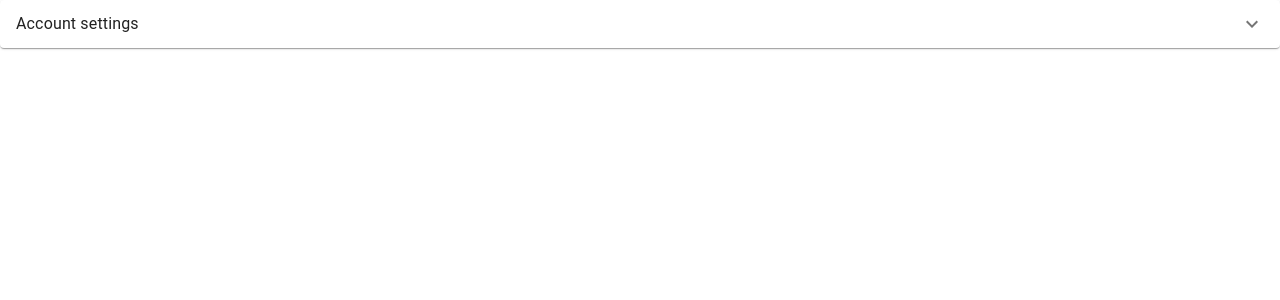
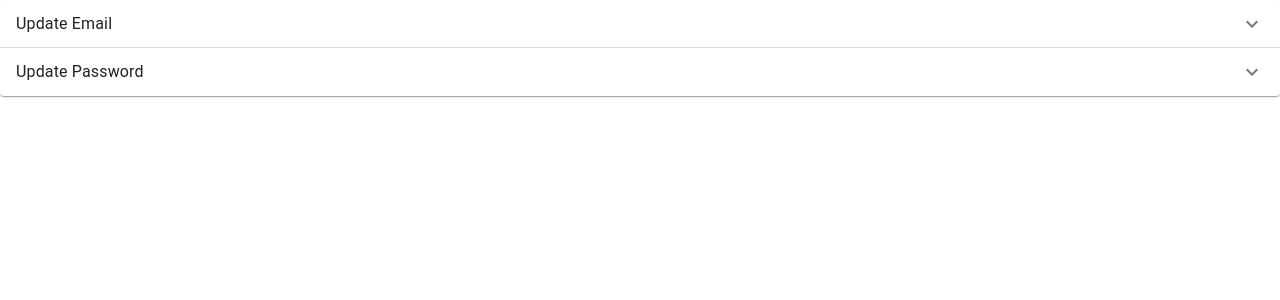
Before and after one commit to ZephSibley/sk8m8, a React (Create React App) app: page /home in a window 1280 px wide. Shown: the top 300 px of the page. Built offline with nearby package versions, Linux system fonts and the light colour scheme.

Commit message:
refactor: update password/email on separate panels

```diff
--- a/src/screens/HomeScreen.js
+++ b/src/screens/HomeScreen.js
@@ -21,16 +21,33 @@ const HomeScreen = () => {
 
     return (
         <div className={'screen'}>
-            <ExpansionPanel expanded={expanded === 'accountPanel'} onChange={togglePanel('accountPanel')}>
+            <ExpansionPanel
+                expanded={expanded === 'emailPanel'}
+                onChange={togglePanel('emailPanel')}
+            >
                 <ExpansionPanelSummary
                     expandIcon={<ExpandMoreIcon />}
-                    aria-controls="account-settings"
-                    id="account-settings-header"
+                    aria-controls="update-email"
+                    id="update-email-header"
                 >
-                    <Typography>Account settings</Typography>
+                    <Typography>Update Email</Typography>
                 </ExpansionPanelSummary>
                 <ExpansionPanelDetails>
                     <UpdateEmailForm />
+                </ExpansionPanelDetails>
+            </ExpansionPanel>
+            <ExpansionPanel
+                expanded={expanded === 'passwordPanel'}
+                onChange={togglePanel('passwordPanel')}
+            >
+                <ExpansionPanelSummary
+                    expandIcon={<ExpandMoreIcon />}
+                    aria-controls="update-password"
+                    id="update-password-header"
+                >
+                    <Typography>Update Password</Typography>
+                </ExpansionPanelSummary>
+                <ExpansionPanelDetails>
                     <UpdatePasswordForm />
                 </ExpansionPanelDetails>
             </ExpansionPanel>
```
